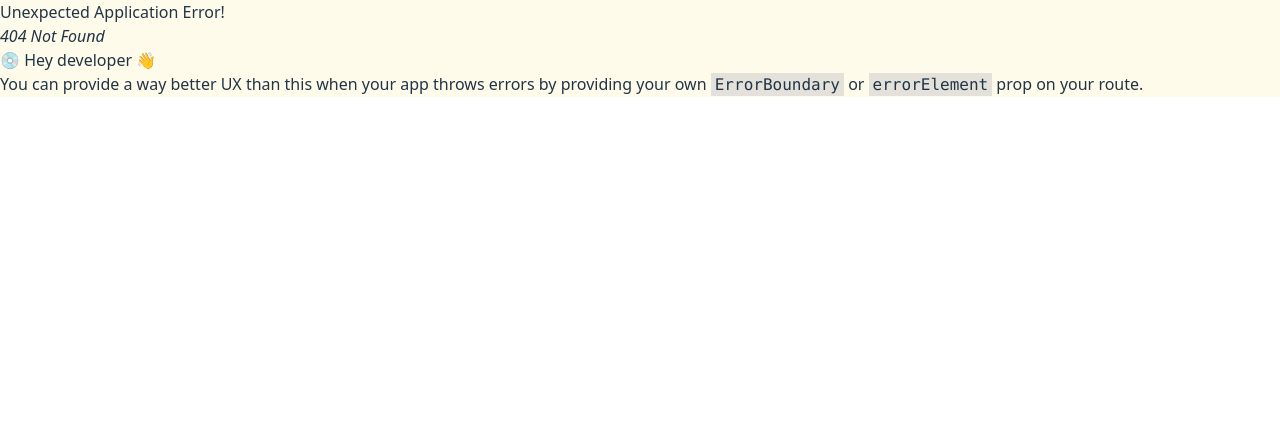
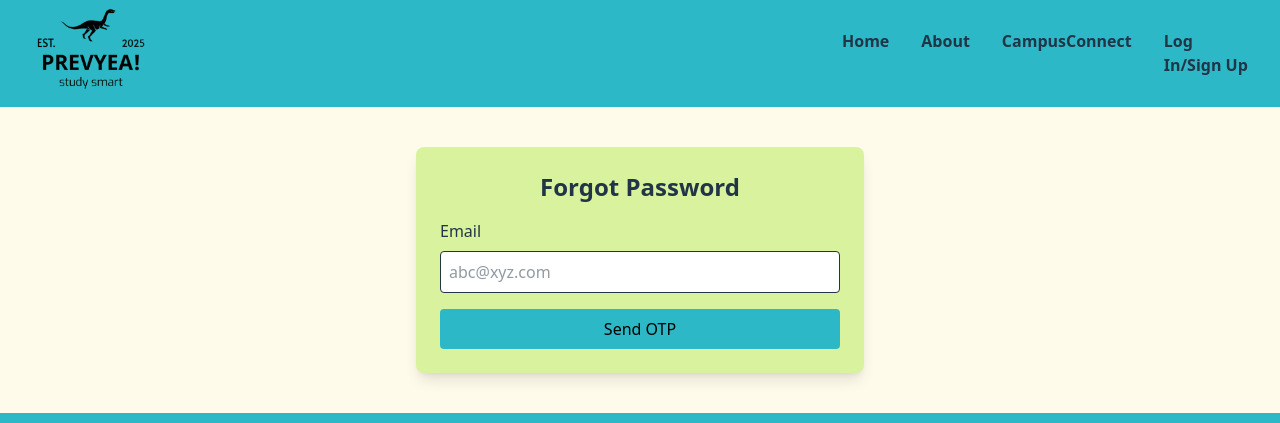
Before and after one commit to NileshKumarPU/prevyea-client, a React (Vite) app: page /forgotpass in a window 1280 px wide. Before the commit this address had no page. Shown: the top 423 px of the page. Built offline with nearby package versions, Linux system fonts and the light colour scheme; no server answers.

Commit message:
added forgotpass

```diff
--- a/src/Pages/Dashboard.jsx
+++ b/src/Pages/Dashboard.jsx
@@ -63,9 +63,9 @@ export default function Dashboard() {
             </div>
 
                 {loading ? (
-                  <div className="flex justify-center text-center items-center h-screen">
+                  <div className="w-full flex justify-center max-h-screen m-auto">
                     <div className="w-12 h-12 border-4 border-dashed rounded-full animate-spin border-[#2CB8C6]"></div>
-                    <p>Checking authentication...</p>;
+                    <p>Checking authentication...</p>
                   </div>
                 ) : (
 
--- a/src/Pages/Login.jsx
+++ b/src/Pages/Login.jsx
@@ -1,24 +1,24 @@
 import { useState } from "react";
 import { ToastContainer, toast } from "react-toastify";
 import axios from "axios";
-import { Link } from "react-router-dom";
+import { Link, Route, Router, Routes } from "react-router-dom";
 import { useNavigate } from "react-router-dom";
 import { ArrowUpRight, SquareArrowOutUpRight } from "lucide-react";
 import MovingText from "../components/MovingText";
-import { ClipLoader,HashLoader,MoonLoader } from "react-spinners";
+import { ClipLoader, HashLoader, MoonLoader } from "react-spinners";
+import { ForgotPass } from "../components";
 
 export default function Login() {
   const [email, setEmail] = useState("");
   const [pass, setPass] = useState("");
   const navigate = useNavigate();
-  const [loading,setLoading]= useState(false);
+  const [loading, setLoading] = useState(false);
 
   const login = async (e) => {
     e.preventDefault();
     setLoading(true);
 
     try {
-
       const result = await axios({
         method: "post",
         url: `https://prevyea-server.vercel.app/login`,
@@ -45,23 +45,23 @@ export default function Login() {
         });
       }
     } catch (error) {
-      alert(error)
+      alert(error);
     }
   };
 
   return (
     <>
+      <div className=" p-6 bg-amber-50 min-h-screen ">
+        <MovingText text="Register now to unlock more features." />
 
-      <div className=" p-6 bg-amber-50 min-h-screen ">
-        <MovingText text="Register now to unlock more features."/>
 
           <div className="max-w-md mx-auto p-6 bggreen shadow-md rounded-xl ">
-          <h2 className="text-2xl font-bold mb-6 text-center">
-            User Login
-          </h2>
+            <h2 className="text-2xl font-bold mb-6 text-center">User Login</h2>
             <form onSubmit={login}>
               <div className="mb-4 ">
-              <label className="block  mb-2">Email<span className="text-red-500">*</span></label>
+                <label className="block  mb-2">
+                  Email<span className="text-red-500">*</span>
+                </label>
                 <input
                   type="email"
                   className="w-full px-4 py-2 border rounded-lg focus:outline-none focus:ring-2 focus:ring-blue-700 transition duration-300 bg-amber-50"
@@ -72,7 +72,9 @@ export default function Login() {
                 />
               </div>
               <div className="mb-6">
-              <label className="block  mb-2">Password<span className="text-red-500">*</span></label>
+                <label className="block  mb-2">
+                  Password<span className="text-red-500">*</span>
+                </label>
                 <input
                   type="password"
                   className="w-full px-4 py-2 border rounded-lg focus:outline-none focus:ring-2 focus:ring-blue-700 transition duration-300 bg-amber-50"
@@ -81,22 +83,22 @@ export default function Login() {
                   onChange={(e) => setPass(e.target.value)}
                   required
                 />
+                <Link to="/forgotpass">Forgot Password?</Link>
               </div>
 
-            {loading?
+              {loading ? (
                 <div className="flex justify-center">
-
-                <HashLoader/>
+                  <HashLoader />
                 </div>
-            :
+              ) : (
                 <div>
-
                   <button
                     type="submit"
                     className="w-full outline-1  py-2 rounded-lg hover:bg-blue-700 transition duration-300 "
                   >
                     Login
                   </button>
+
                   <h4 className="text-center">OR</h4>
                   <Link to="/signup">
                     <button
@@ -109,14 +111,13 @@ export default function Login() {
                     </button>
                   </Link>
                 </div>
-
-
-              }
+              )}
 
               <ToastContainer />
             </form>
           </div>
 
+
       </div>
     </>
   );
--- /dev/null
+++ b/src/components/ForgotPass.jsx
@@ -0,0 +1,172 @@
+import {React, useEffect, useState } from "react";
+import axios from "axios";
+import { HashLoader, MoonLoader } from "react-spinners";
+import { toast } from "react-toastify";
+import { useNavigate } from "react-router-dom";
+
+const ForgotPass = () => {
+  const [email, setEmail] = useState("");
+  const [otpSent, setOtpSent] = useState(false);
+  const [otp, setOtp] = useState("");
+  const [newPassword, setNewPassword] = useState("");
+  const [seconds, setSeconds] = useState(5);
+  const [status, setStatus] = useState("");
+  const [loading, setLoading] = useState(false);
+  const navigate= useNavigate();
+
+  const success =() =>{
+
+      useEffect(() => {
+          const interval = setInterval(() => {
+              setSeconds((prev) => prev - 1);
+            }, 1000);
+
+            // Redirect when countdown hits 0
+            if (seconds === 0) {
+                navigate('/login');
+            }
+
+            return () => clearInterval(interval);
+        }, [seconds, navigate]);
+    }
+
+  // Step 1: Send OTP to email
+  const sendOtp = async (e) => {
+    e.preventDefault();
+
+    setLoading(true);
+    try {
+      const res = await axios.post(
+        "https://prevyea-server.vercel.app/forgotpassreqotp",
+        {
+          email,
+        }
+      );
+      const { success, message } = res.data;
+      if (success) {
+        setLoading(false);
+        toast.success(message);
+        setTimeout(() => {
+          setOtpSent(true);
+        }, 1000);
+      } else {
+        setLoading(false);
+        toast.error(message);
+      }
+    } catch (err) {
+      console.log(err);
+      setLoading(false);
+      toast.error("Error sending OTP");
+    }
+  };
+
+  // Step 2: Verify OTP and update password
+  const resetPassword = async (e) => {
+    e.preventDefault();
+    setLoading(true);
+    try {
+      const res = await axios.post(
+        "https://prevyea-server.vercel.app/resetpass",
+        {
+          email,
+          otp,
+          newPassword,
+        }
+      );
+      setLoading(false);
+      if (res.data.success) {
+        toast.success("Password updated successfully");
+        success();
+        // <p>You will be redirected to the homepage in 5 seconds...</p>
+      } else {
+        toast.error("Invalid OTP or request");
+      }
+    } catch (err) {
+      console.error(err);
+      toast.error("Error resetting password");
+      setLoading(false);
+      setTimeout(()=>{
+          setOtpSent(false);
+
+      },1000)
+    }
+  };
+
+  return (
+    <div className="max-w-md  mx-auto p-6 bggreen shadow-lg rounded-lg my-10">
+      <h2 className="text-2xl font-bold mb-4 text-center">Forgot Password</h2>
+
+      {!otpSent ? (
+        <>
+          {" "}
+          <form onSubmit={sendOtp}>
+            <label className="block mb-2">Email</label>
+            <input
+              type="email"
+              className="w-full bg-white p-2 border rounded mb-4"
+              value={email}
+              placeholder="abc@xyz.com"
+              onChange={(e) => setEmail(e.target.value)}
+              required
+            />
+            {loading ? (
+              <div className="flex justify-center">
+                <HashLoader />
+              </div>
+            ) : (
+              <button
+                type="submit"
+                className="bgblue text-black px-4 py-2 rounded w-full"
+              >
+                Send OTP
+              </button>
+            )}
+          </form>
+        </>
+      ) : (
+        <>
+        {}
+          <form onSubmit={resetPassword}>
+            <label className="block mb-2">Enter OTP</label>
+            <input
+              type="text"
+              className="w-full p-2 bg-white border rounded mb-4"
+              value={otp}
+              onChange={(e) => setOtp(e.target.value)}
+              required
+            />
+
+            <label className="block mb-2">New Password</label>
+            <input
+              type="password"
+              className="w-full p-2 bg-white border rounded mb-4"
+              value={newPassword}
+              onChange={(e) => setNewPassword(e.target.value)}
+              required
+            />
+            {loading ? (
+              <div className="flex justify-center">
+                <HashLoader />
+              </div>
+            ) : (
+              <button
+                type="submit"
+                className="bgblue text-white px-4 py-2 rounded w-full"
+              >
+                Reset Password
+              </button>
+            )}
+          </form>
+        </>
+      )}
+
+      {status && (
+        <p className="mt-4 text-lg">
+        Redirecting to homepage in <span className="font-semibold">{seconds}</span> second{seconds !== 1 ? 's' : ''}...
+      </p>
+      )}
+    </div>
+  );
+};
+
+export default ForgotPass;
--- a/src/components/Profile.jsx
+++ b/src/components/Profile.jsx
@@ -2,10 +2,10 @@ export default function Profile(props){
     return(
 
         <>
-        <div>
-        <p>Username: {props.username}</p>
-        <p>Fullname:{props.fullname}</p>
-        <p>Email:{props.email}</p>
+        <div className="rounded-lg shadow-lg p-4 min-w-md m-auto bg-white">
+        <p>Username : {props.username}</p>
+        <p>Full name : {props.fullname}</p>
+        <p>Email    : {props.email}</p>
         </div>
         </>
     )
--- a/src/components/index.js
+++ b/src/components/index.js
@@ -13,6 +13,7 @@ import DragDrop from "./DragDrop"
 import AuthOTP from "./AuthOTP";
 import UnauthorizedAccess from "./UnauthorizedAccess";
 import MovingText from "./MovingText"
+import ForgotPass from "./ForgotPass";
 
 
-export {Header,Footer,Home,RectangleCard,PaperCodeButton,YearButton,SearchBar,AiSearchBar,CopyButton,Typewriter,DragDrop,AuthOTP,UnauthorizedAccess,MovingText}
+export {ForgotPass,Header,Footer,Home,RectangleCard,PaperCodeButton,YearButton,SearchBar,AiSearchBar,CopyButton,Typewriter,DragDrop,AuthOTP,UnauthorizedAccess,MovingText}
--- a/src/main.jsx
+++ b/src/main.jsx
@@ -6,6 +6,7 @@ import Home from "./components/Home.jsx";
 import Layout from "../Layout.jsx";
 import { BCA, SemOne,SemTwo,SemFour,Admin,ComingSoon,Login,Dashboard,Signup, About, CampusConnect} from "./Pages";
 import { CookiesProvider } from "react-cookie";
+import ForgotPass from "./components/ForgotPass.jsx";
 
 
 
@@ -86,6 +87,11 @@ const router = createBrowserRouter([
         element: <CampusConnect/>,
 
       },
+      {
+        path: "/forgotpass",
+        element: <ForgotPass/>,
+
+      },
     ],
   },
 ]);
```
Lines whose indentation alone changed are shown as unchanged.
